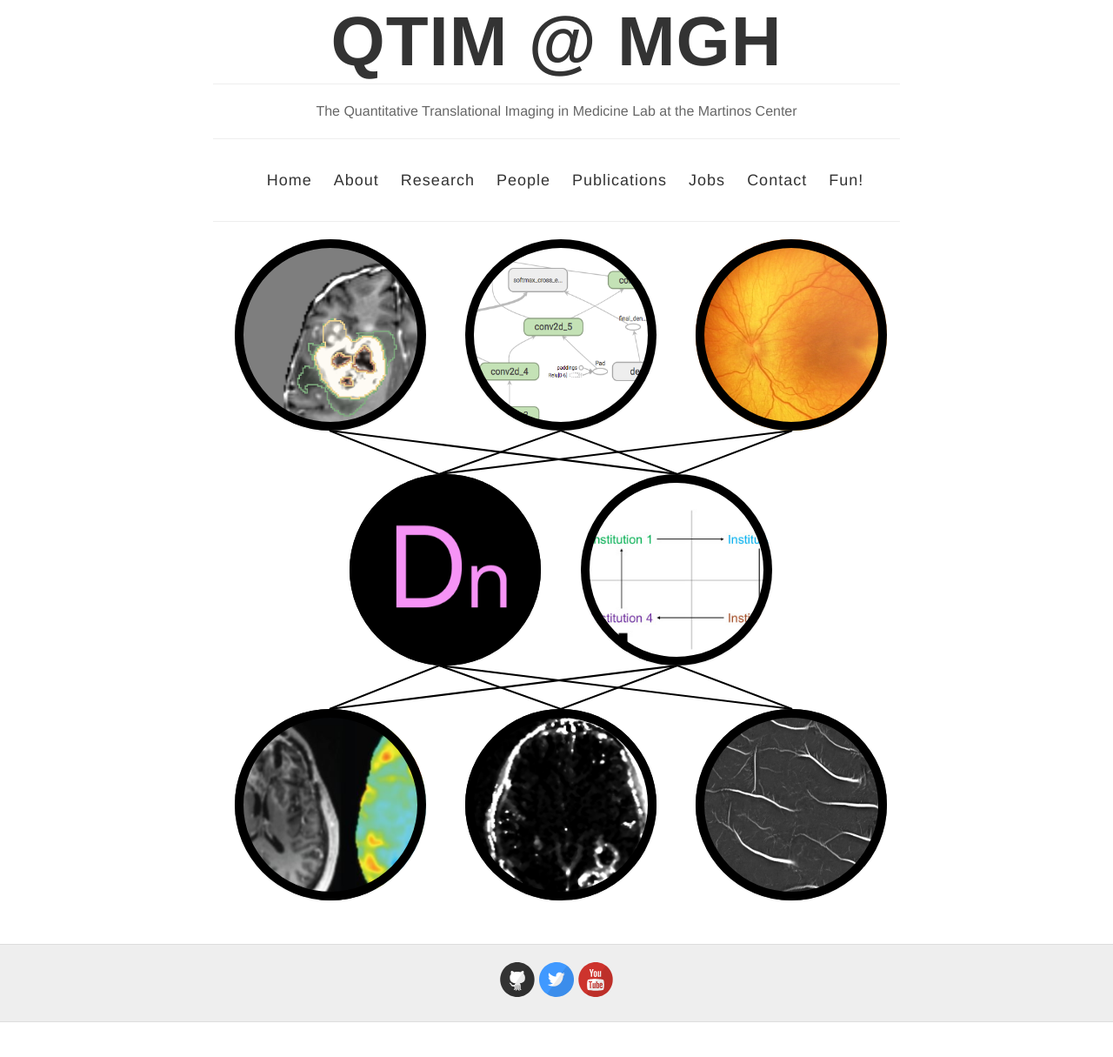
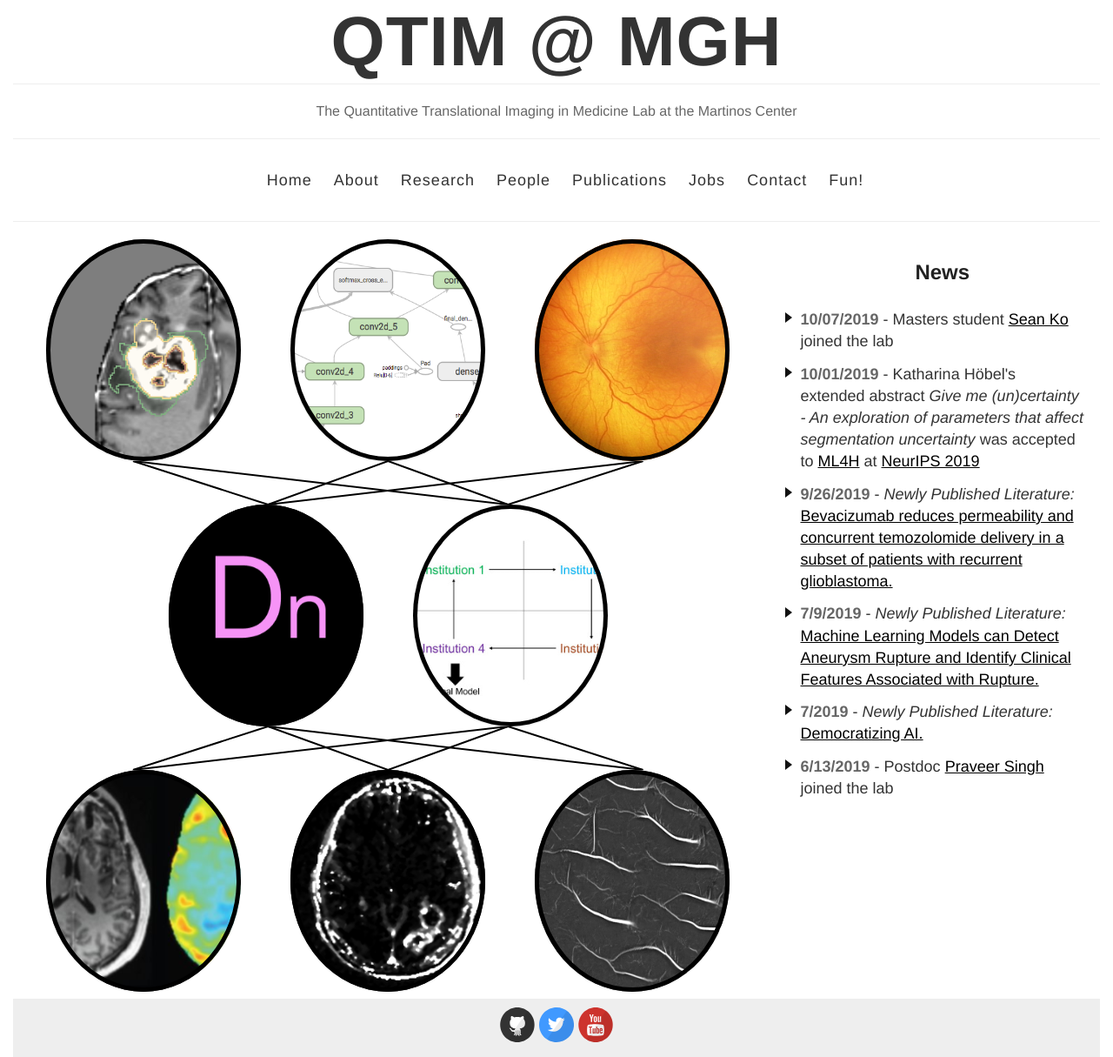
Before and after one commit to QTIM-Lab/qtim-lab.github.io, a Jekyll site: the page built from index.html, in a window 1280 px wide. Shown: the whole page at 87% size. Built offline with Jekyll 4.4.1, drawn with Linux system fonts in a browser that asks for light colours; before the commit the page ends 1175 px from its top, so only the background shows below that.

Commit message:
news ection

```diff
--- a/_layouts/default.html
+++ b/_layouts/default.html
@@ -66,12 +66,15 @@
       {{ content }}
     </div>
 
-    <div class="wrapper-footer">
-      <div class="container">
-        <footer class="footer">
-          {% include svg-icons.html %}
-        </footer>
-      </div>
+    <!-- <div class="wrapper-footer">
+      <footer class="footer">
+        {% include svg-icons.html %}
+      </footer>
+    </div> -->
+
+      <footer class="footer">
+        {% include svg-icons.html %}
+      </footer>
     </div>
 
     {% include analytics.html %}
--- a/_sass/_variables.scss
+++ b/_sass/_variables.scss
@@ -4,9 +4,10 @@
 //
 
 // Sizes
-$maxWidth: 790px;
+$maxWidth: 1250px;//825px;
 $weightHeight: 50px;
 $buttonHeight: 220px;
+
 
 // Colors
 $blue: #4183C4;
@@ -37,6 +38,21 @@
   }
 }
 
+@mixin mediumview {
+  @media screen and (max-width: 985px) {
+    @content;
+  }
+}
+
+@mixin largeview {
+  @media screen and (max-width: 1095px) {
+    @content;
+  }
+}
+
+
+
+// I don't see this in use -BB
 @mixin smallview_only {
   @media screen and (max-width: 790px) and (min-width: 480px) {
     @content;
--- a/about.html
+++ b/about.html
@@ -11,8 +11,6 @@
 <br />
 </div>
 
-Our lab focuses on developing quantitative imaging biomarkers for cancer and other diseases using advanced imaging techniques and machine learning methods. We are comprised of computer science researchers, medical physicists, neuro-oncologists, and MRI technicians, and we are always looking to collaborate with experts outside of our field. We have recently worked to apply deep learning methods to a variety of diseases, and our goal is to unite the cutting edges of machine learning, medical oncology, and image analysis into practical clinical applications.
-<br />
-<br />
+<p>Our lab focuses on developing quantitative imaging biomarkers for cancer and other diseases using advanced imaging techniques and machine learning methods. We are comprised of computer science researchers, medical physicists, neuro-oncologists, and MRI technicians, and we are always looking to collaborate with experts outside of our field. We have recently worked to apply deep learning methods to a variety of diseases, and our goal is to unite the cutting edges of machine learning, medical oncology, and image analysis into practical clinical applications.</p>
 
-Read about our lab members on the <a href="{{ site.baseurl }}/people">People</a> tab. Learn more about our specific research topics on the <a href="{{ site.baseurl }}/research">Research</a> tab. See our recent publications on the <a href="{{ site.baseurl }}/publications">Publications</a> tab, job openings on the <a href="{{ site.baseurl }}/jobs">Jobs</a> tab, and find a way to get in touch on the <a href="{{ site.baseurl }}/contact">Contact</a> tab. Last but not least, check the <a href="{{ site.baseurl }}/fun">Fun</a> tab to see some pictures of our lab members doing what we do best.
+<p>Read about our lab members on the <a href="{{ site.baseurl }}/people">People</a> tab. Learn more about our specific research topics on the <a href="{{ site.baseurl }}/research">Research</a> tab. See our recent publications on the <a href="{{ site.baseurl }}/publications">Publications</a> tab, job openings on the <a href="{{ site.baseurl }}/jobs">Jobs</a> tab, and find a way to get in touch on the <a href="{{ site.baseurl }}/contact">Contact</a> tab. Last but not least, check the <a href="{{ site.baseurl }}/fun">Fun</a> tab to see some pictures of our lab members doing what we do best.</p>
--- a/index.html
+++ b/index.html
@@ -4,13 +4,14 @@
 
 
 <div class="wideview">
+  <div class=neural-net>
 
     <ul class="ch-grid">
       <li>
         <div class="ch-item ch-img-1">
           <div class="ch-info">
             <div class="ch-info-headline">Brain<br />Lesion<br/>Segmentation</div>
-          <p><a href="research#brainles">Read More</a></p>
+            <p><a href="research#brainles">Read More...</a></p>
           </div>
         </div>
       </li>
@@ -25,7 +26,7 @@
       <li>
         <div class="ch-item ch-img-3">
           <div class="ch-info">
-          <div class="ch-info-headline" style="padding: 30px 0"><br />Retinopathy of Prematurity</div>
+            <div class="ch-info-headline"><br />Retinopathy of Prematurity</div>
             <p><a href="research#rop">Read More...</a></p>
           </div>
         </div>
@@ -34,33 +35,26 @@
     </ul>
 
     <div class="weights">
-    <svg class="small-hide" height="50px" width="100%">
-      <line class="weight-line" x1="134" y1="0" x2="260" y2="50" stroke-width="2px" stroke="black"/>
-      <line class="weight-line mobile-hide" x1="134" y1="0" x2="534" y2="50" stroke-width="2px" stroke="black"/>
-      <line class="weight-line" x1="400" y1="0" x2="260" y2="50" stroke-width="2px" stroke="black"/>
-      <line class="weight-line mobile-hide" x1="400" y1="0" x2="534" y2="50" stroke-width="2px" stroke="black"/>
-      <line class="weight-line mobile-hide" x1="666" y1="0" x2="260" y2="50" stroke-width="2px" stroke="black"/>
-      <line class="weight-line mobile-hide" x1="666" y1="0" x2="534" y2="50" stroke-width="2px" stroke="black"/>
+      <svg class="small-hide" height="100%" width="100%">
+        <line class="weight-line mobile-hide" x1="16%" y1="0%" x2="34%" y2="100%" stroke-width="2px" stroke="black"/>
+        <line class="weight-line mobile-hide" x1="16%" y1="0%" x2="66%" y2="100%" stroke-width="2px" stroke="black"/>
+        <line class="weight-line mobile-hide" x1="34%" y1="100%" x2="50%" y2="0%" stroke-width="2px" stroke="black"/>
+        <line class="weight-line mobile-hide" x1="50%" y1="0%" x2="66%" y2="100%" stroke-width="2px" stroke="black"/>
+        <line class="weight-line mobile-hide" x1="34%" y1="100%" x2="84%" y2="0%" stroke-width="2px" stroke="black"/>
+        <line class="weight-line mobile-hide" x1="66%" y1="100%" x2="84%" y2="0%" stroke-width="2px" stroke="black"/>
+
+        <line class="weight-line mobile-only" x1="23%" y1="0%" x2="50%" y2="100%" stroke-width="2px" stroke="black"/>
+        <line class="weight-line mobile-only" x1="50%" y1="100%" x2="77%" y2="0%" stroke-width="2px" stroke="black"/>
       </svg>
-    <svg class="small-only" height="50px" width="100%">
-      <line class="weight-line" x1="85" y1="0" x2="160" y2="50" stroke-width="2px" stroke="black"/>
-      <line class="weight-line mobile-hide" x1="85" y1="0" x2="320" y2="50" stroke-width="2mobile-hide px" stroke="black"/>
-      <line class="weight-line" x1="240" y1="0" x2="160" y2="50" stroke-width="2px" stroke="black"/>
-      <line class="weight-line mobile-hide" x1="240" y1="0" x2="320" y2="50" stroke-width="2px" stroke="black"/>
-      <line class="weight-line mobile-hide" x1="395" y1="0" x2="160" y2="50" stroke-width="2px" stroke="black"/>
-      <line class="weight-line mobile-hide" x1="395" y1="0" x2="320" y2="50" stroke-width="2px" stroke="black"/>
-    </svg>
-    <svg class="mobile-only" height="50px" width="100%">
-      <line class="weight-line" x1="80" y1="0" x2="155" y2="50" stroke-width="2px" stroke="black"/>
-      <line class="weight-line" x1="240" y1="0" x2="155" y2="50" stroke-width="2px" stroke="black"/>
-    </svg>
+
+
     </div>
 
     <ul class="ch-grid">
       <li>
         <div class="ch-item ch-img-4">
           <div class="ch-info">
-          <div class="ch-info-headline">Open Source Software</div>
+            <div class="ch-info-headline">Open <br> Source <br> Software</div>
             <p><a href="research#software">Read More...</a></p>
           </div>
         </div>
@@ -68,7 +62,7 @@
       <li class="mobile-hide">
         <div class="ch-item ch-img-5">
           <div class="ch-info">
-          <div class="ch-info-headline">Distributed Deep Learning</div>
+            <div class="ch-info-headline">Distributed <br> Deep <br> Learning</div>
             <p><a href="research#distributed">Read More...</a></p>
           </div>
         </div>
@@ -76,33 +70,26 @@
     </ul>
 
     <div class="weights">
-    <svg class="small-hide" height="50px" width="100%">
-      <line class="weight-line" x1="260" y1="0" x2="134" y2="50" stroke-width="2px" stroke="black"/>
-      <line class="weight-line mobile-hide" x1="534" y1="0" x2="134" y2="50" stroke-width="2px" stroke="black"/>
-      <line class="weight-line" x1="260" y1="0" x2="400" y2="50" stroke-width="2px" stroke="black"/>
-      <line class="weight-line mobile-hide" x1="534" y1="0" x2="400" y2="50" stroke-width="2px" stroke="black"/>
-      <line class="weight-line mobile-hide" x1="260" y1="0" x2="666" y2="50" stroke-width="2px" stroke="black"/>
-      <line class="weight-line mobile-hide" x1="534" y1="0" x2="666" y2="50" stroke-width="2px" stroke="black"/>
+      <svg class="small-hide" height="100%" width="100%">
+        <line class="weight-line mobile-hide" x1="16%" y1="100%" x2="34%" y2="0%" stroke-width="2px" stroke="black"/>
+        <line class="weight-line mobile-hide" x1="16%" y1="100%" x2="66%" y2="0%" stroke-width="2px" stroke="black"/>
+        <line class="weight-line mobile-hide" x1="34%" y1="0%" x2="50%" y2="100%" stroke-width="2px" stroke="black"/>
+        <line class="weight-line mobile-hide" x1="50%" y1="100%" x2="66%" y2="0%" stroke-width="2px" stroke="black"/>
+        <line class="weight-line mobile-hide" x1="34%" y1="0%" x2="84%" y2="100%" stroke-width="2px" stroke="black"/>
+        <line class="weight-line mobile-hide" x1="66%" y1="0%" x2="84%" y2="100%" stroke-width="2px" stroke="black"/>
+
+        <line class="weight-line mobile-only" x1="50%" y1="0%" x2="23%" y2="100%" stroke-width="2px" stroke="black"/>
+        <line class="weight-line mobile-only" x1="50%" y1="0%" x2="77%" y2="100%" stroke-width="2px" stroke="black"/>
       </svg>
-    <svg class="small-only" height="50px" width="100%">
-      <line class="weight-line" x1="160" y1="0" x2="85" y2="50" stroke-width="2px" stroke="black"/>
-      <line class="weight-line mobile-hide" x1="320" y1="0" x2="85" y2="50" stroke-width="2mobile-hide px" stroke="black"/>
-      <line class="weight-line" x1="160" y1="0" x2="240" y2="50" stroke-width="2px" stroke="black"/>
-      <line class="weight-line mobile-hide" x1="320" y1="0" x2="240" y2="50" stroke-width="2px" stroke="black"/>
-      <line class="weight-line mobile-hide" x1="160" y1="0" x2="395" y2="50" stroke-width="2px" stroke="black"/>
-      <line class="weight-line mobile-hide" x1="320" y1="0" x2="395" y2="50" stroke-width="2px" stroke="black"/>
-    </svg>
-    <svg class="mobile-only" height="50px" width="100%">
-      <line class="weight-line" x1="155" y1="0" x2="80" y2="50" stroke-width="2px" stroke="black"/>
-      <line class="weight-line" x1="155" y1="0" x2="240" y2="50" stroke-width="2px" stroke="black"/>
-    </svg>
+
     </div>
+
 
     <ul class="ch-grid">
       <li>
         <div class="ch-item ch-img-6">
           <div class="ch-info">
-          <div class="ch-info-headline">Oncology Clinical Trials</div>
+            <div class="ch-info-headline">Oncology <br> Clinical <br> Trials</div>
             <p><a href="research#clinical">Read More...</a></p>
           </div>
         </div>
@@ -118,7 +105,7 @@
       <li class="mobile-hide">
         <div class="ch-item ch-img-8">
           <div class="ch-info">
-          <div class="ch-info-headline">Visual Machine Learning</div>
+            <div class="ch-info-headline">Visual <br> Machine <br> Learning</div>
             <p><a href="research#viz">Read More...</a></p>
           </div>
         </div>
@@ -126,6 +113,24 @@
     </ul>
 
   </div>
+
+  <div class=news>
+    <h2>News</h2>
+    <ul>
+      <li><span class=date>10/07/2019</span> - Masters student <a href="">Sean Ko</a> joined the lab</li>
+      <li><span class=date>10/01/2019</span> - Katharina Höbel's extended abstract <i>Give me (un)certainty - An exploration of parameters that affect segmentation uncertainty</i> was accepted to <a href="https://ml4health.github.io/2019/">ML4H</a> at <a href="https://www.nips.cc/">NeurIPS 2019</a></li>
+      <li><span class=date>9/26/2019</span> - <i>Newly Published Literature: </i> <a href="https://www.ncbi.nlm.nih.gov/pubmed/31558474">Bevacizumab reduces permeability and concurrent temozolomide delivery in a subset of patients with recurrent glioblastoma.</a></li>
+      <li><span class=date>7/9/2019</span> - <i>Newly Published Literature: </i> <a href="https://www.ncbi.nlm.nih.gov/pubmed/31295616">Machine Learning Models can Detect Aneurysm Rupture and Identify Clinical Features Associated with Rupture.</a></li>
+      <li><span class=date>7/2019</span> - <i>Newly Published Literature: </i> <a href="https://www.ncbi.nlm.nih.gov/pubmed/31272590">Democratizing AI.</a></li>
+      <li><span class=date>6/13/2019</span> - Postdoc <a href="https://scholar.google.com/citations?user=12RkAfQAAAAJ&hl=en">Praveer Singh</a> joined the lab</li>
+    </ul>
+  </div>
+
+
+</div>
+
+
+
 
 <!-- <div class="posts">
   {% for post in site.posts %}
--- a/people.html
+++ b/people.html
@@ -87,7 +87,7 @@
       <div class='image-container'>
         <img src="../images/people/praveer_icon.jpg" class="flex-image" alt="Image">
       </div>
-      <h4>Praveer</br>
+      <h4>Praveer Singh</br>
       Post Doctorate</h4>
     </a>
   </div>
--- a/style.scss
+++ b/style.scss
@@ -15,16 +15,26 @@
 /**************/
 
 html {
+  margin: auto;
   font-size: 100%;
 }
 
 body {
+  //height: 100vh;
+  height: auto;
 	background: $white;
   font: 18px/1.4 $helvetica;
   color: $darkGray;
 }
 
+.page {
+  height: 100%;
+  margin-left: auto;
+  margin-right: auto;
+}
+
 .entry {
+  height: 100%;
 
   @include smallview {
     margin: 0 5%;
@@ -37,17 +47,19 @@
 }
 
 .container {
+
+  height: 60%;
   margin: 0 auto;
   max-width: $maxWidth;
   padding: 0 0px;
-  width: 100%;
+
     @include smallview {
     padding: 0px;
   }
 }
 
 .wideview {
-
+  height: 100%;
   display: inherit;
 
   @include smallview {
@@ -61,11 +73,13 @@
 }
 }
 
+/*
 .small-hide {
     @include smallview {
   display: none !important;
 }
 }
+*/
 
 .small-only {
   display: none;
@@ -123,6 +137,10 @@
 
 p {
   margin: 15px 0;
+
+  @include smallview {
+    //font-size: 10px
+  }
 }
 
 a {
@@ -165,7 +183,26 @@
 }
 
 img {
-  max-width: 100%;
+  margin: 0px 120px 0px 120px;
+  max-width: 90%;
+
+  @include largeview {
+    width: 90%;
+    margin: 0px 30px 0px 35px;
+
+  }
+
+  @include mediumview {
+    width: 90%;
+    margin: 0px 30px 0px 35px;
+
+  }
+
+  @include mobile {
+    height: 200px;
+    margin: 0px 15px 0px 15px;
+  }
+
 }
 
 // Fixes images in popup boxes from Google Translate
@@ -201,82 +238,111 @@
 }
 
 
-.research-topic {
-  min-height: 300px;
-  width: 90%;
-  margin: 0 5% 30px 5%;
+/*********************/
+/* LAYOUT / SECTIONS */
+/*********************/
+
+//
+// .home
+//
+
+.neural-net {
+  width: 69%;
+  height: 100%;
+  display: inline-block;
+  //border: 1px solid;
+
+  @include mobile {
+    margin: auto;
+    display: block;
+  }
+}
+
+.news {
+  width: 29%;
+  height: 867px;
+  float: right;
+  //border: 1px solid;
+
+  @include largeview {
+    height: 542px;
+    font-size: 80%;
+  }
+
+  @include mediumview {
+    height: 522px;
+    font-size: 70%;
+  }
+
+  @include smallview {
+    height: 502px;
+    font-size: 50%;
+  }
+
+  @include mobile {
+    display: block;
+    height: 482px;float: right;
+    font-size: 50%;
+    float: none;
+    margin: auto;
+    width: 100%;
+  }
+
+  ul {
+    margin: 0.75em 0;
+    padding: 0 1em;
+    list-style: none;
+  }
+
+  li:before {
+    content: "";
+    border-color: transparent #111;
+    border-style: solid;
+    border-width: 0.35em 0 0.35em 0.45em;
+    display: block;
+    height: 0;
+    width: 0;
+    left: -1em;
+    top: 0.9em;
     position: relative;
   }
 
-.research-topic h2 {
-  text-align: center;
+  a {
+    text-decoration: underline;
    }
-
-.research-bubble-wrapper{
-
-  @include smallview {
-    height: 250px;
-    width: 100%;
-  }
-
-  @include mobile {
-    height: 250px;
-    width: 100%;
+  .date {
+    font-weight: bold;
+    font-style: normal;
   }
 
 }
 
-.research-bubble {
-  float: left;
-  height: 250px;
-  width: 250px;
-  border-radius: 50%;
-  overflow: hidden;
-  margin: 0 40px 0 0;
-  box-shadow:
-    inset 0 0 0 10px rgba(0,0,0,1),
-    0 1px 2px rgba(0,0,0,0.1);
 
-  @include smallview {
-    float: none;
-    margin: 0 auto;
-  box-shadow:
-    inset 0 0 0 5px rgba(0,0,0,1),
-    0 1px 2px rgba(0,0,0,0.1);
-  }
 
-  @include mobile {
-    float: none;
-    margin: 0 auto;
-  box-shadow:
-    inset 0 0 0 5px rgba(0,0,0,1),
-    0 1px 2px rgba(0,0,0,0.1);
-  }
-
-}
-
-.research-text {
-
-}
 
 .ch-grid {
-  height:220px;
+  height: 255px;
   margin: 0 0 0 0;
   padding: 0;
   list-style: none;
   display: block;
   text-align: center;
-  width: 800px;
+  width: 100%;
+
+  @include largeview {
+    height: 140px;
+  }
+
+  @include mediumview {
+    height: 140px;
+  }
 
   @include smallview {
     height: 140px;
-    width: 480px;
-    margin: 0 auto;
   }
 
   @include mobile {
     height: 140px;
-    width: 320px;
     margin: 0 auto;
   }
 
@@ -293,21 +359,34 @@
 }
 
 .ch-grid li {
-  width: 220px;
-  height: 220px;
+  //width: 220px;
+  //height: 220px;
+  width: 26%;
+  height: 100%;
+
   display: inline-block;
-  margin: 0 20px;
+  margin: 0 3%;
+
+  @include largeview {
+
+  }
+
+  @include mediumview {
+    height: 100%;
+    width: 26%;
+    margin: 0 3%;
+  }
 
   @include smallview {
-    margin: 0 5px;
-    width: 140px;
-    height: 140px;
+    width: 30%;
+    margin: 0 1%;
+    height: 100%;
   }
 
   @include mobile {
-    margin: 0 5px;
-    width: 140px;
-    height: 140px;
+    width: 40%;
+    margin: 0 4%;
+    height: 100%;
   }
 
 }
@@ -318,12 +397,19 @@
   border-radius: 50%;
   overflow: hidden;
   position: relative;
+
   cursor: default;
-  /*border: 10px solid rgba(203,111,111,1);*/
+  //border: 10px solid rgba(203,111,111,1);
   box-shadow:
-    inset 0 0 0 10px rgba(0,0,0,1),
+    inset 0 0 0 5px rgba(0,0,0,1),
     0 1px 2px rgba(0,0,0,0.1);
   transition: all 0.4s ease-in-out;
+
+  @include mediumview {
+    box-shadow:
+      inset 0 0 0 5px rgba(0,0,0,1),
+      0 1px 2px rgba(0,0,0,0.1);
+  }
 
   @include smallview {
     box-shadow:
@@ -344,6 +430,8 @@
   background-image: url(./images/research/brainseg.png);
   background-size: 250px 250px;
   font-size: 18px;
+
+
 
   @include smallview {
     background-image: url(./images/research/brainseg.png);
@@ -526,8 +614,8 @@
   color: #fff;
   text-transform: uppercase;
   letter-spacing: 2px;
-  margin: 0 30px;
-  padding: 45px 0 0 0;
+  //  margin: 0 15px;
+  padding: 50px 0 0 0;
   font-weight: bold;
   line-height: 1.2;
   height: 140px;
@@ -536,16 +624,31 @@
     0 0 1px #fff,
     0 1px 2px rgba(0,0,0,0.3);
 
+  font-size: 16px;
+
+  @include largeview {
+    padding: 25px 0 0 0;
+    height: 80px;
+    font-size: 14px;
+  }
+
+  @include mediumview {
+    font-size: 11px;
+  }
+
+
   @include smallview {
-  height: 85px;
+    font-size: 8px;
+    height: 75px;
     margin: 0 10px;
     padding: 35px 0 0 0;
   }
 
   @include mobile {
-  height: 85px;
+    padding: 30px 0 0 0;
+    font-size: 7px;
+    height: 60px;
     margin: 0 10px;
-  padding: 35px 0 0 0;
   }
 
 }
@@ -555,10 +658,18 @@
   padding: 10px 5px;
   font-style: italic;
   margin: 0 30px;
-  font-size: 12px;
+  font-size: 15px;
   border-top: 1px solid rgba(255,255,255,0.5);
   opacity: 0;
   transition: all 1s ease-in-out 0.4s;
+
+  @include largeview {
+
+  }
+
+  @include mediumview {
+
+  }
 
   @include smallview {
     font-size: 10px;
@@ -628,13 +739,20 @@
   height: $weightHeight;
   width: 100%;
 
+  @include largeview {
+    height: 60px;
+  }
+
+  @include mediumview {
+    height: 50px;
+  }
+
   @include smallview {
-    width: 480px;
-    margin: 0 auto;
+    height: 40px;
   }
 
   @include mobile {
-    width: 320px;
+    height: 30px;
     margin: 0 auto;
   }
 }
@@ -642,9 +760,70 @@
 .weight-line {
 }
 
-/*********************/
-/* LAYOUT / SECTIONS */
-/*********************/
+//
+// .research
+//
+
+
+.research-topic {
+  min-height: 300px;
+  width: 90%;
+  margin: 0 5% 30px 5%;
+  position: relative;
+}
+
+.research-topic h2 {
+  text-align: center;
+}
+
+.research-bubble-wrapper{
+
+  @include smallview {
+    height: 250px;
+    width: 100%;
+  }
+
+  @include mobile {
+    height: 250px;
+    width: 100%;
+  }
+
+}
+
+.research-bubble {
+  float: left;
+  height: 250px;
+  width: 250px;
+  border-radius: 50%;
+  overflow: hidden;
+  margin: 0 40px 0 0;
+  box-shadow:
+    inset 0 0 0 10px rgba(0,0,0,1),
+    0 1px 2px rgba(0,0,0,0.1);
+
+  @include smallview {
+    float: none;
+    margin: 0 auto;
+  box-shadow:
+    inset 0 0 0 5px rgba(0,0,0,1),
+    0 1px 2px rgba(0,0,0,0.1);
+  }
+
+  @include mobile {
+    float: none;
+    margin: 0 auto;
+  box-shadow:
+    inset 0 0 0 5px rgba(0,0,0,1),
+    0 1px 2px rgba(0,0,0,0.1);
+  }
+
+}
+
+.research-text {
+
+}
+
+
 
 //
 // .bio
@@ -700,6 +879,14 @@
 }
 
 //
+// .publications
+//
+
+.img-thumbnail {
+  margin: 0;
+}
+
+//
 // .fun
 //
 
@@ -715,6 +902,7 @@
 //
 
 .wrapper-masthead {
+  height: 30%;
   margin-bottom: 20px;
 }
 
@@ -762,13 +950,21 @@
   letter-spacing: 1px;
   border-bottom: 1px solid $lightGray;
 
+  @include mediumview {
+    font-size: 60px;
+  }
+
+  @include smallview {
+    font-size: 40px;
+  }
+
   @include mobile {
-    font-size: 80px;
+    font-size: 30px;
   }
 }
 
 .site-name a {
-  text-decoration: none;
+  //text-decoration: none;
   color: $darkGray;
 }
 
@@ -845,16 +1041,13 @@
   }
 }
 
-.wrapper-footer {
-  margin-top: 50px;
-  border-top: 1px solid #ddd;
-  border-bottom: 1px solid #ddd;
+footer {
+  height: 60%;
+  max-width: $maxWidth;
+  margin: auto;
+  padding: 10px 0px 10px 0px;
+  text-align: center;
   background-color: $lightGray;
-}
-
-footer {
-  padding: 20px 0;
-  text-align: center;
 }
 
 //
@@ -887,7 +1080,10 @@
 }
 
 .flex-container {
-  margin: 0;
+
+  width: 75%;
+  margin-left: auto;
+  margin-right: auto;
   list-style: none;
   -ms-box-orient: horizontal;
   display: -webkit-box;
@@ -902,6 +1098,7 @@
 }
 
 .flex-image {
+  margin: 0;
   width: 200px;
   height: auto;
   max-width: none;
```
Lines whose indentation alone changed are shown as unchanged.
